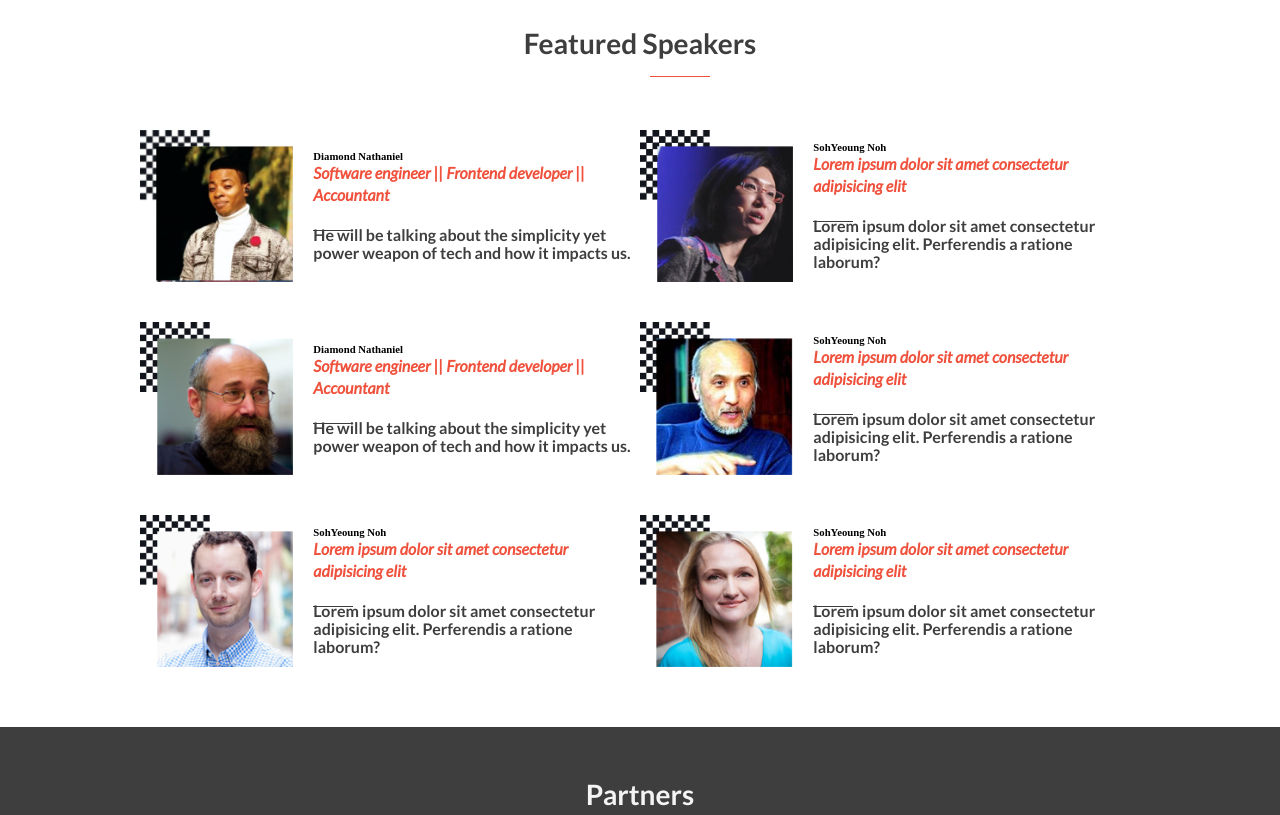
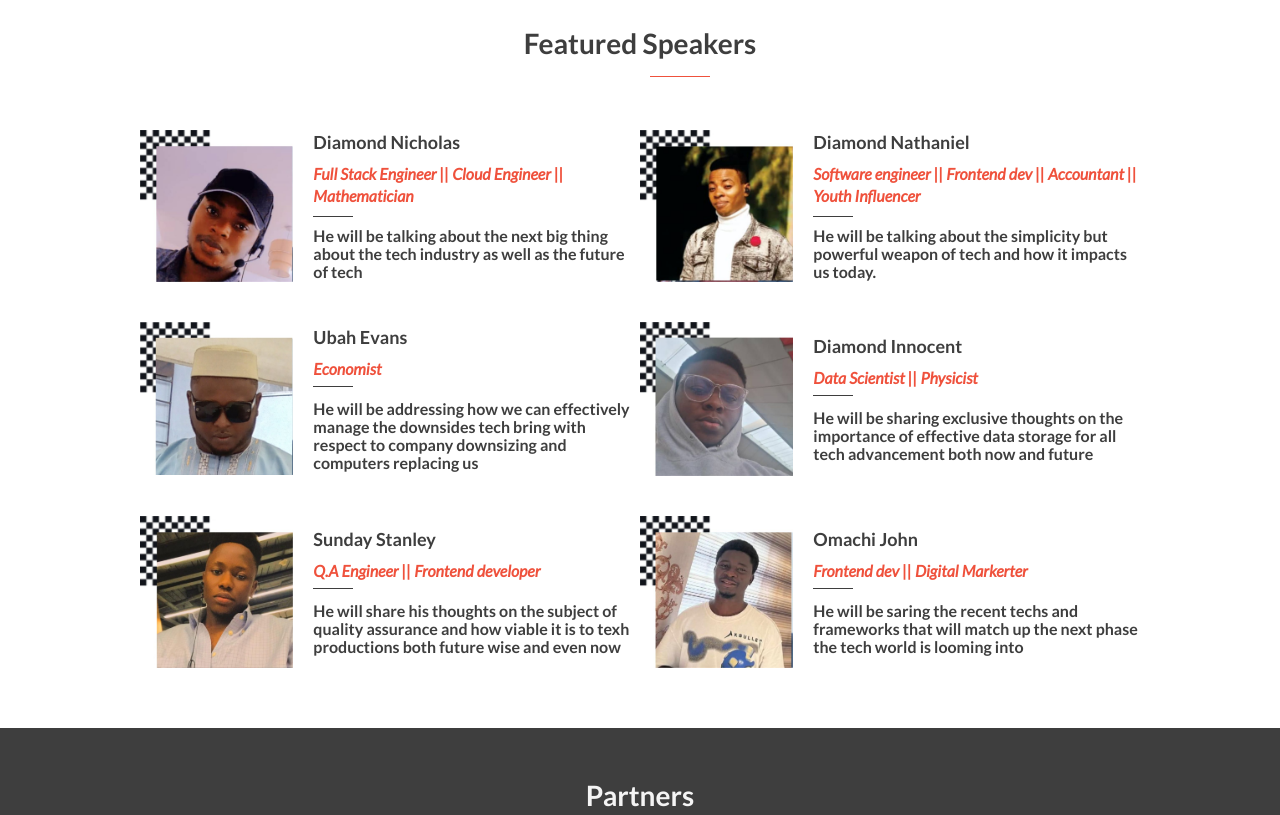
Before and after one commit to DiamondNath07/Web_Summit, a website: page index.html in a window 1280 px wide. Shown: the part 1340-2155 px from the top of the page. Drawn offline with Linux system fonts and the light colour scheme; a web font is replaced by a local one.

Commit message:
add unique images

```diff
--- a/app.js
+++ b/app.js
@@ -40,18 +40,18 @@ const speaker = document.querySelector('.speakers-container');
 
 const eventSpeakers = [
   {
+    img: './image1/nich.jpg',
+    fullName: 'Diamond Nicholas',
+    position: 'Full Stack Engineer || Cloud Engineer || Mathematician ',
+    contributions:
+      'He will be talking about the  next big thing about the tech industry as well as the future of tech',
+  },
+  {
     img: './image1/pic1.jpg',
     fullName: 'Diamond Nathaniel',
-    position: 'Software engineer || Frontend developer || Accountant',
+    position: 'Software engineer || Frontend dev || Accountant || Youth Influencer',
     contributions:
-      'He will be talking about the simplicity yet power weapon of tech and how it impacts us.',
-  },
-  {
-    img: './images2/speaker_03.png',
-    fullName: 'SohYeoung Noh',
-    position: 'Lorem ipsum dolor sit amet consectetur adipisicing elit',
-    contributions:
-      'Lorem ipsum dolor sit amet consectetur adipisicing elit. Perferendis a ratione laborum?',
+      'He will be talking about the simplicity but powerful weapon of tech and how it impacts us today.',
   },
 ];
 
@@ -66,7 +66,7 @@ eventSpeakers.forEach(({ img, fullName, position, contributions }) => {
   <img src="${img}" alt="" class="speaker-pic" />
           <div class="speaker-desc">
             <h6 class="name">${fullName}</h6>
-            <p class="position">
+            <p class="positionA">
               ${position}
             </p>
             <p class="contributions">
@@ -85,32 +85,32 @@ const speakerB = document.querySelector('.speakers-container2');
 
 const eventSpeakers2 = [
   {
-    img: './images2/speaker_01.png',
-    fullName: 'Diamond Nathaniel',
-    position: 'Software engineer || Frontend developer || Accountant',
+    img: './image1/evans.jpg',
+    fullName: 'Ubah Evans',
+    position: 'Economist ',
     contributions:
-      'He will be talking about the simplicity yet power weapon of tech and how it impacts us.',
+      'He will be addressing how we can effectively manage the downsides tech bring with respect to company downsizing and computers replacing us',
   },
   {
-    img: './images2/speaker_02.png',
-    fullName: 'SohYeoung Noh',
-    position: 'Lorem ipsum dolor sit amet consectetur adipisicing elit',
+    img: './image1/inno.jpg',
+    fullName: 'Diamond Innocent',
+    position: 'Data Scientist || Physicist ',
     contributions:
-      'Lorem ipsum dolor sit amet consectetur adipisicing elit. Perferendis a ratione laborum?',
+      'He will be sharing exclusive thoughts on the importance of effective data storage for all tech advancement both now and future',
   },
   {
-    img: './images2/speaker_06.png',
-    fullName: 'SohYeoung Noh',
-    position: 'Lorem ipsum dolor sit amet consectetur adipisicing elit',
+    img: './image1/blackstan.jpg',
+    fullName: 'Sunday Stanley',
+    position: 'Q.A Engineer || Frontend developer',
     contributions:
-      'Lorem ipsum dolor sit amet consectetur adipisicing elit. Perferendis a ratione laborum?',
+      'He will share his thoughts on the subject of quality assurance and how viable it is to texh productions both future wise and even now',
   },
   {
-    img: './images2/speaker_05.png',
-    fullName: 'SohYeoung Noh',
-    position: 'Lorem ipsum dolor sit amet consectetur adipisicing elit',
+    img: './image1/john.jpg',
+    fullName: 'Omachi John',
+    position: 'Frontend dev || Digital Markerter',
     contributions:
-      'Lorem ipsum dolor sit amet consectetur adipisicing elit. Perferendis a ratione laborum?',
+      'He will be saring the recent techs and frameworks that will match up the next phase the tech world is looming into',
   },
 ];
 
@@ -152,13 +152,13 @@ const showMore = `
 
 const dropDown = document.querySelector('.drop-down');
 dropDown.addEventListener('click', () => {
-  specialSpeakers.classList.toggle('show')
+  specialSpeakers.classList.toggle('show');
   console.log(specialSpeakers);
 
   if (specialSpeakers.classList.contains('show')) {
+    dropDown.innerHTML = showLess;
+  } else {
     dropDown.innerHTML = showMore;
-  } else {
-    dropDown.innerHTML = showLess;
   }
   homeFooter.forEach((footer) => {
     footer.classList.toggle('open');
--- a/css/styles.css
+++ b/css/styles.css
@@ -427,6 +427,7 @@ a {
 
 .show {
   display: grid;
+  margin-top: 0;
 }
 
 .arrow-up {
@@ -457,6 +458,35 @@ a {
   margin-bottom: 10px;
 }
 
+.name {
+  font-family: var(--font2);
+  color: var(--text-color1);
+  font-size: 18px;
+  font-weight: 700;
+  margin-bottom: 10px;
+}
+
+.positionA {
+  color: #ef513c;
+  font-family: 'Lato', sans-serif;
+  font-size: 16px;
+  line-height: 22px;
+  font-weight: 700;
+  font-style: italic;
+}
+
+.positionA::after {
+  content: '';
+  left: 0;
+  right: 0;
+  bottom: 0;
+  top: 85px;
+  width: 40px;
+  height: 1px;
+  position: absolute;
+  background-color: var(--text-color1);
+}
+
 .position {
   color: #ef513c;
   font-family: 'Lato', sans-serif;
@@ -471,7 +501,7 @@ a {
   left: 0;
   right: 0;
   bottom: 0;
-  top: 80px;
+  top: 60px;
   width: 40px;
   height: 1px;
   position: absolute;
@@ -582,7 +612,6 @@ a {
   font-weight: 700;
   color: var(--text-color1);
 }
-
 
 /* desktop version */
 
--- a/index.html
+++ b/index.html
@@ -110,7 +110,7 @@
         </div>
 
         <div class="event">
-          <img src="./image1/title.jpg" alt="event text" />
+          <img src="./image1/new-title.png" alt="event text" />
         </div>
 
         <article>
@@ -193,7 +193,7 @@
       </header>
 
       <div id="news" class="speakers-container"></div>
-      <div class="speakers-container2"></div>
+      <div id="see" class="speakers-container2"></div>
     </section>
 
     <!-- section C -->
@@ -243,7 +243,7 @@
     </footer>
 
     <div class="more">
-      <p class="drop-down icons">SHOW MORE ⬇</p>
+      <a href="#see"> <p class="drop-down icons">SHOW MORE ⬇</p></a>
     </div>
 
     <script src="./app.js"></script>
```
Also changed, not shown: about.html (+1 -1 lines), image1/blackstan.jpg (added), image1/evans.jpg (added), image1/inno.jpg (added), image1/john.jpg (added), image1/new-title.png (added), image1/nich.jpg (added).
